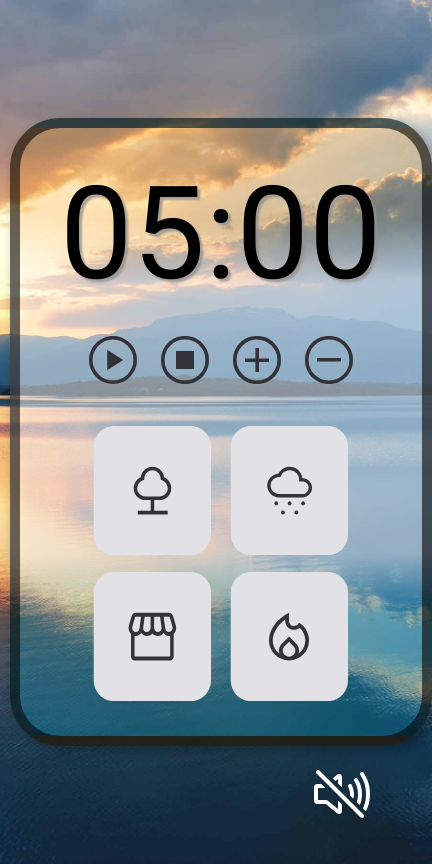
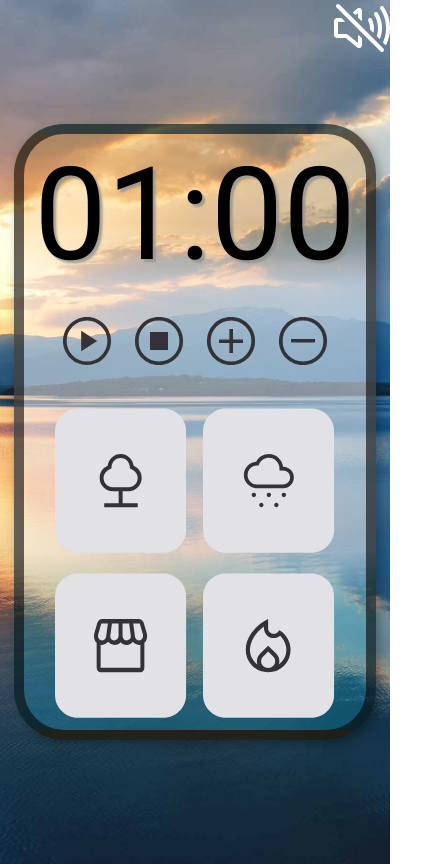
Before and after one commit to jackson-alves-182/FocusTimer-Js, a plain HTML site: page index.html in a window 390 px wide. Shown: the whole page, 432 px wide, since content can reach past the window. Drawn offline with Linux system fonts and the light colour scheme.

Commit message:
fixed some details related to responsiveness

```diff
--- a/index.html
+++ b/index.html
@@ -15,7 +15,7 @@
     <div id="timer-section">
 
       <div id="timer">
-        <span class="minutes">05</span>
+        <span class="minutes">01</span>
         <span>:</span>
         <span class="seconds">00</span>
       </div>
@@ -105,7 +105,6 @@
         <path d="M56 24C56 14.7175 53.4762 8.86125 49.6862 2.92375C49.4008 2.4762 48.9493 2.16037 48.431 2.04573C47.9127 1.9311 47.3701 2.02706 46.9225 2.3125C46.4749 2.59794 46.1591 3.04948 46.0445 3.56778C45.9299 4.08609 46.0258 4.6287 46.3112 5.07625C49.7275 10.4225 52 15.6875 52 24C52 29.9312 50.8875 34.265 49.0513 38.125C49.0066 38.2181 48.9919 38.3228 49.0091 38.4247C49.0263 38.5265 49.0747 38.6205 49.1475 38.6937L51.375 40.9238C51.4307 40.9798 51.4989 41.0219 51.5739 41.0465C51.649 41.0711 51.7288 41.0776 51.8069 41.0654C51.8849 41.0532 51.959 41.0226 52.023 40.9763C52.087 40.93 52.1391 40.8691 52.175 40.7988C54.86 35.5275 56 30.375 56 24Z" fill="var(--bg-color)"/>
       </svg>
     </div>
-
   </footer>
 
   <script src="js/index.js" type="module"></script>
--- a/js/timer.js
+++ b/js/timer.js
@@ -39,11 +39,9 @@ export default function Timer({
 
         }
         seconds = seconds - 1;
-
         updateDisplay(minutes, seconds);
 
       }
-
       countdown();
 
     },1000)
--- a/style/style.css
+++ b/style/style.css
@@ -18,9 +18,11 @@
 body{
   font-family:'Roboto', sans-serif;
   color:var(--font-color);
+
   background-image:url("/assets/bg-img-light.jpg");
   background-position:bottom;
   background-size: cover;
+  background-repeat: no-repeat;
 
   height:100vh;
 
@@ -75,7 +77,6 @@ button{
   height:62px;
   justify-content:space-between;
 
-
 }
 
 #timer-buttons > button{
@@ -84,8 +85,6 @@ button{
 
   position:relative;
 }
-
-
 
 #timer-buttons button:nth-child(4)::before,
 #timer-buttons button:nth-child(5)::before{
@@ -149,6 +148,8 @@ footer{
   }
   #container{
     grid-template-columns:1fr;
+
+    padding:0.5rem 1rem;
   }
   #timer-section{
     align-items:center;
@@ -162,7 +163,11 @@ footer{
     gap:1rem;
   }
   .sound-btn svg{
-    width:95%;
-    height:95%;
+    max-width:95%;
+    max-height:95%;
+  }
+  footer{
+    top:0;
+    right:0;
   }
 }
```
